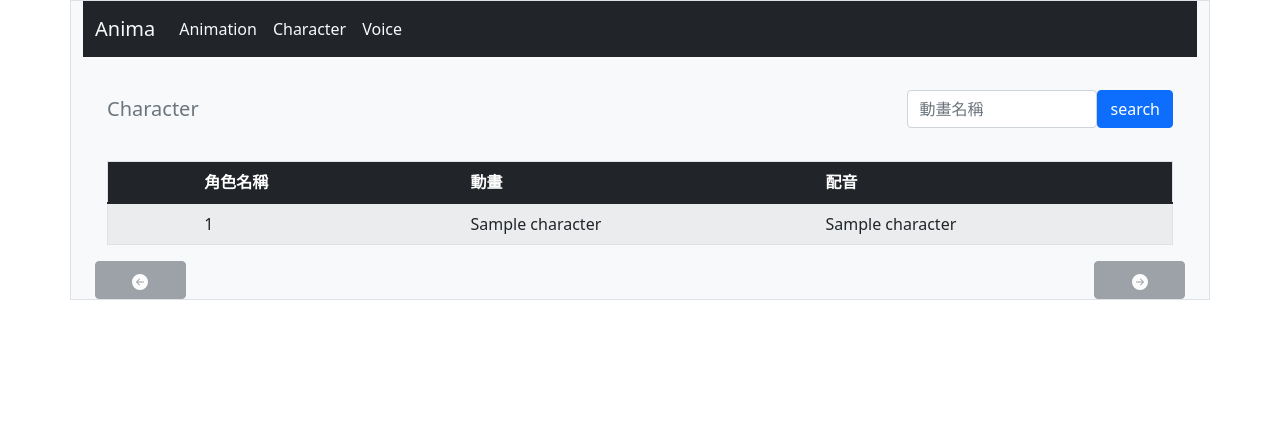
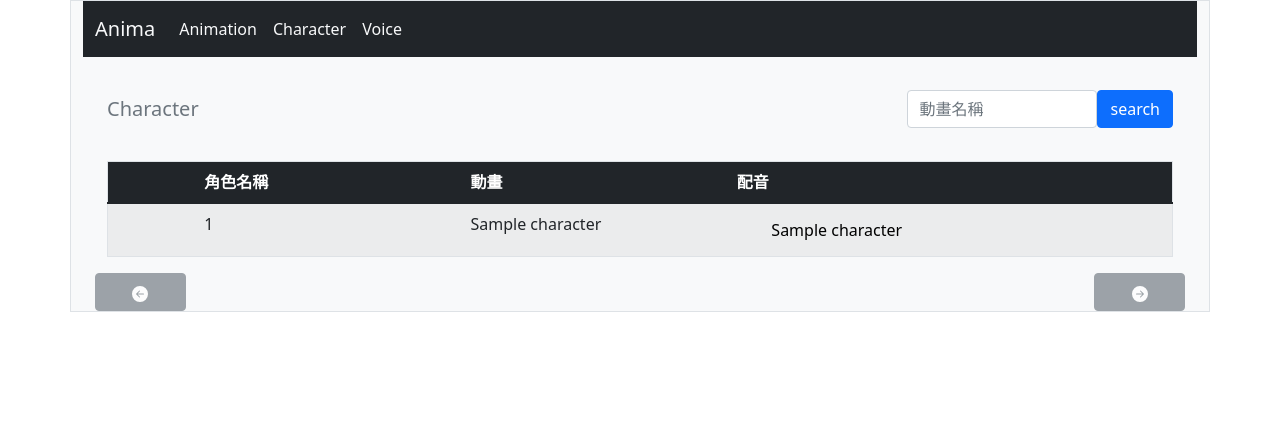
Before and after one commit to flora0110/DBMS-Final-Project, a Flask app: page /retcarahC in a window 1280 px wide. Shown: the top 437 px of the page. Run offline with Flask 2, Linux system fonts and the light colour scheme; a database or web service that is not in the repository returns one stand-in record (values such as "Sample title"); some libraries are stand-ins or nearby versions.

Commit message:
page character finish
character  add link to voice

```diff
--- a/server/templates/character.html
+++ b/server/templates/character.html
@@ -47,9 +47,9 @@
                 <thead class="bg-dark text-white">
                     <tr>
                         <th scope="col" class="col-1"></th>
-                        <th scope="col" class="col-3">角色名稱</th>
-                        <th scope="col" class="col-4">動畫</th>
-                        <th scope="col" class="col-4">配音</th>
+                        <th scope="col" class="col-3 p-2">角色名稱</th>
+                        <th scope="col" class="col-3 p-2">動畫</th>
+                        <th scope="col" class="col-5 p-2">配音</th>
                     </tr>
                 </thead>
                 <tbody id="test">
@@ -58,7 +58,12 @@
                         <th scope="row" class="h6 text-black-50" ></th>
                         <td>{{ data[0] }}</td>
                         <td>{{ data[1] }}</td>
-                        <td>{{ data[2] }}</td>
+                        <td>
+                            <form class="d-flex col-3" action="/retcarahC">
+                                <button type="button" class="col-1 btn btn-light" onclick="location.href='/ecioV?voice_name={{ data[2] }}'"
+                                        style="width:200px; background: none; border: none;">{{ data[2] }}</button>
+                            </form>
+                        </td>
                     </tr>
                 {% endfor %}
                 </tbody>
```
Also changed, not shown: server/app.py (+5 -7 lines).
